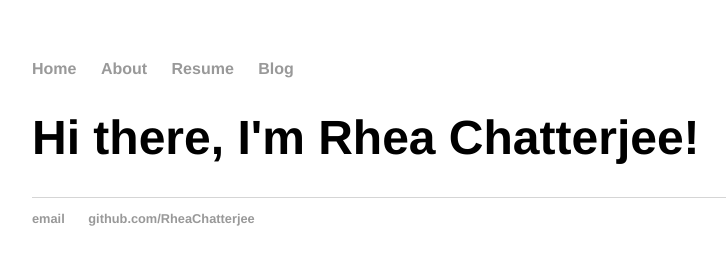
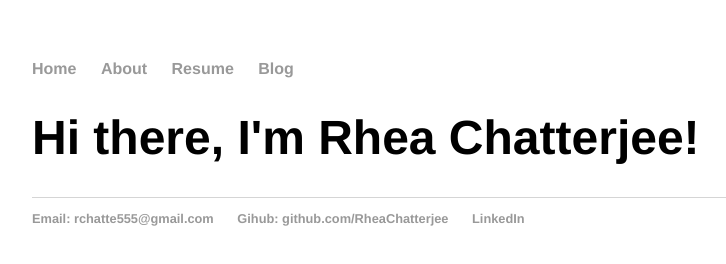
Before and after one commit to RheaChatterjee/RheaChatterjee.github.io, a plain HTML site: page index.html in a window 1280 px wide. Shown: the whole page, without its empty margins (160-886 px from the left). Drawn offline with Linux system fonts and the light colour scheme.

Commit message:
Update index.html

```diff
--- a/index.html
+++ b/index.html
@@ -17,13 +17,15 @@
 		<div class="container">
     		<div class="blurb">
         		<h1>Hi there, I'm Rhea Chatterjee!</h1>
+			<!--<img src="IMG_5439.jpg" alt="Atlanta Skyline" style="width:304px;height:228px;">-->
 
     		</div><!-- /.blurb -->
 		</div><!-- /.container -->
 		<footer>
     		<ul>
-        		<li><a href="mailto:rchatte555@gmail.com">email</a></li>
-        		<li><a href="https://github.com/RheaChatterjee">github.com/RheaChatterjee</a></li>
+        		<li><a href="mailto:rchatte555@gmail.com">Email: rchatte555@gmail.com</a></li>
+        		<li><a href="https://github.com/RheaChatterjee">Gihub: github.com/RheaChatterjee</a></li>
+			<li><a href="https://www.linkedin.com/in/rhea-chatterjee">LinkedIn</a></li>
 			</ul>
 		</footer>
 	</body>
```
